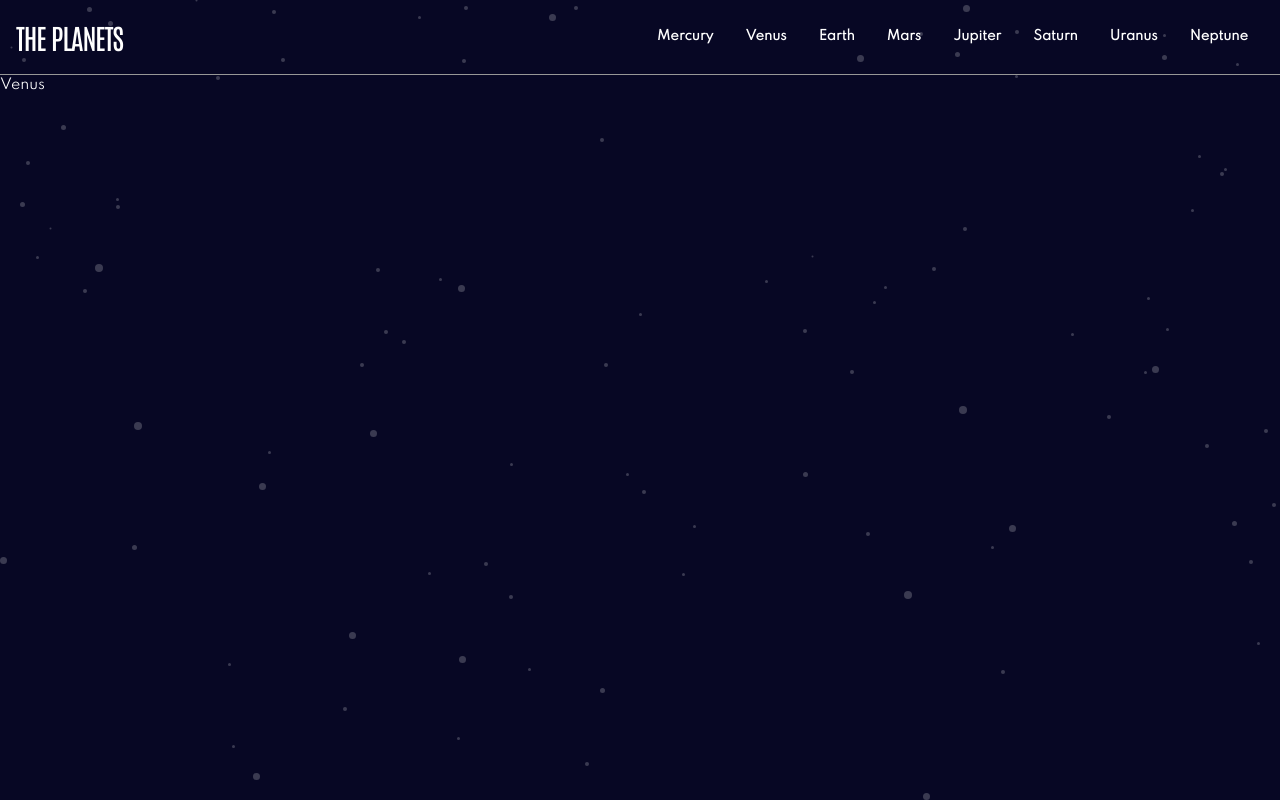
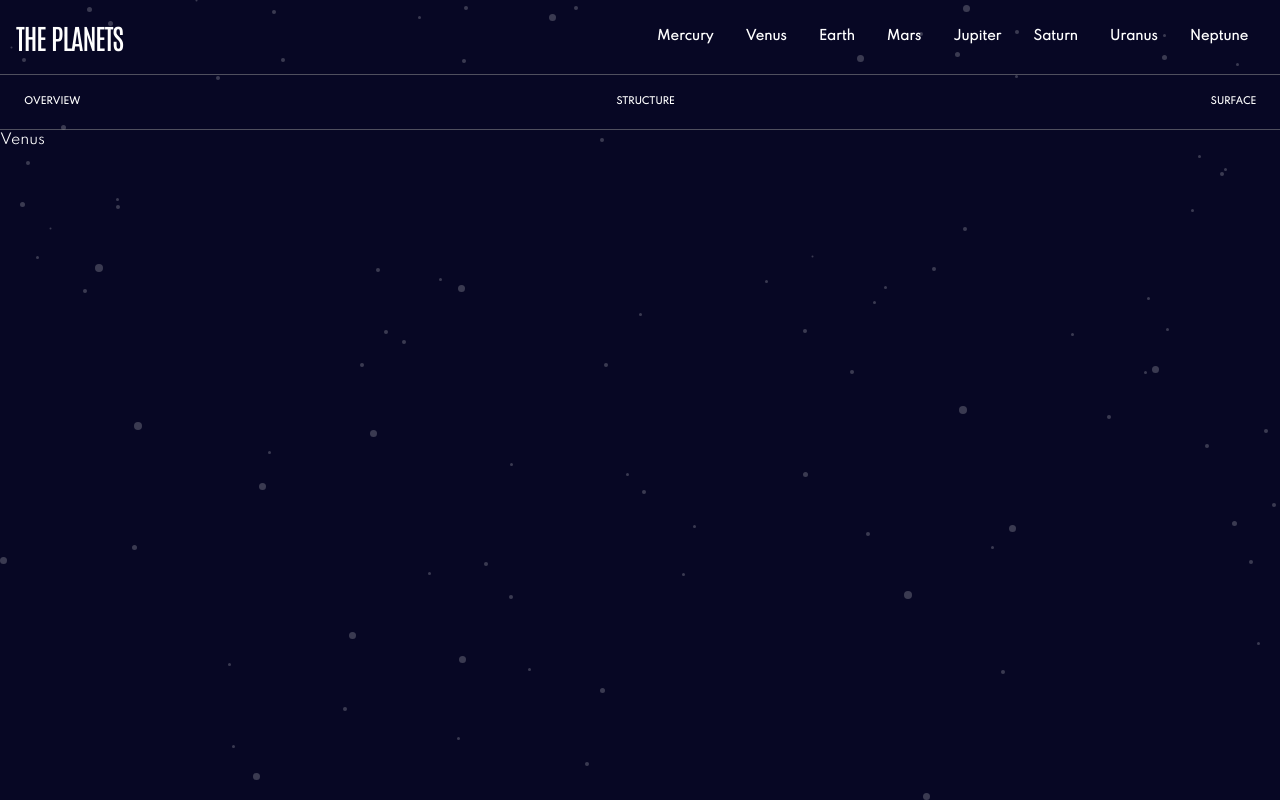
Before and after one commit to DLBY/planets-fact-site, a React (Vite) app: page /venus in a window 1280 px wide. Built offline with nearby package versions, Linux system fonts and the light colour scheme.

Commit message:
WIP (planet) : - Start tabs component

```diff
--- a/src/components/Navbar/Navbar.tsx
+++ b/src/components/Navbar/Navbar.tsx
@@ -5,7 +5,7 @@ import { NavMobile } from './NavMobile/NavMobile';
 
 export const Navbar = () => {
   return (
-    <header className="flex md:flex-col lg:flex-row justify-between items-center p-4 border-b border-gray-secondary">
+    <header className="flex md:flex-col lg:flex-row justify-between items-center p-4 border-b border-gray-secondary/50">
       <div className="flex items-center">
         <Link to="/" className="font-serif text-3xl uppercase tracking-tightest">
           The Planets
--- /dev/null
+++ b/src/components/Tabs/Tabs.tsx
@@ -0,0 +1,9 @@
+export const Tabs = () => {
+  return (
+    <div className="flex px-6 font-bold justify-between border-b border-gray-secondary/50">
+      <button className="py-5 uppercase text-xxs">Overview</button>
+      <button className="py-5 uppercase text-xxs">Structure</button>
+      <button className="py-5 uppercase text-xxs">Surface</button>
+    </div>
+  );
+};
--- a/src/components/index.ts
+++ b/src/components/index.ts
@@ -1,7 +1,7 @@
 // Components
 export { Wrapper } from './Wrapper/Wrapper';
 export { Navbar } from './Navbar/Navbar';
-export { Planet } from '../pages/Planet/Planet';
+export { Tabs } from './Tabs/Tabs';
 
 // Hooks
 export { useToggleMenu } from './Navbar/useToggleMenu';
--- a/src/pages/Planet/Planet.tsx
+++ b/src/pages/Planet/Planet.tsx
@@ -1,11 +1,12 @@
 import React from 'react';
-import { Navbar, Wrapper } from '../../components/index';
+import { Navbar, Tabs, Wrapper } from '../../components/index';
 import { PlanetProps } from '../../data/dataType';
 
 export const Planet = ({ planetData }: { planetData: PlanetProps }) => {
   return (
     <Wrapper>
       <Navbar />
+      <Tabs />
       <h1>{planetData.name}</h1>
     </Wrapper>
   );
--- a/tailwind.config.cjs
+++ b/tailwind.config.cjs
@@ -37,6 +37,7 @@ module.exports = {
       serif: ['Antonio-Medium', 'serif'],
     },
     fontSize: {
+      xxs: '0.5625rem',
       xs: '0.75rem',
       sm: '0.8rem',
       xsm: '0.9375rem',
```
